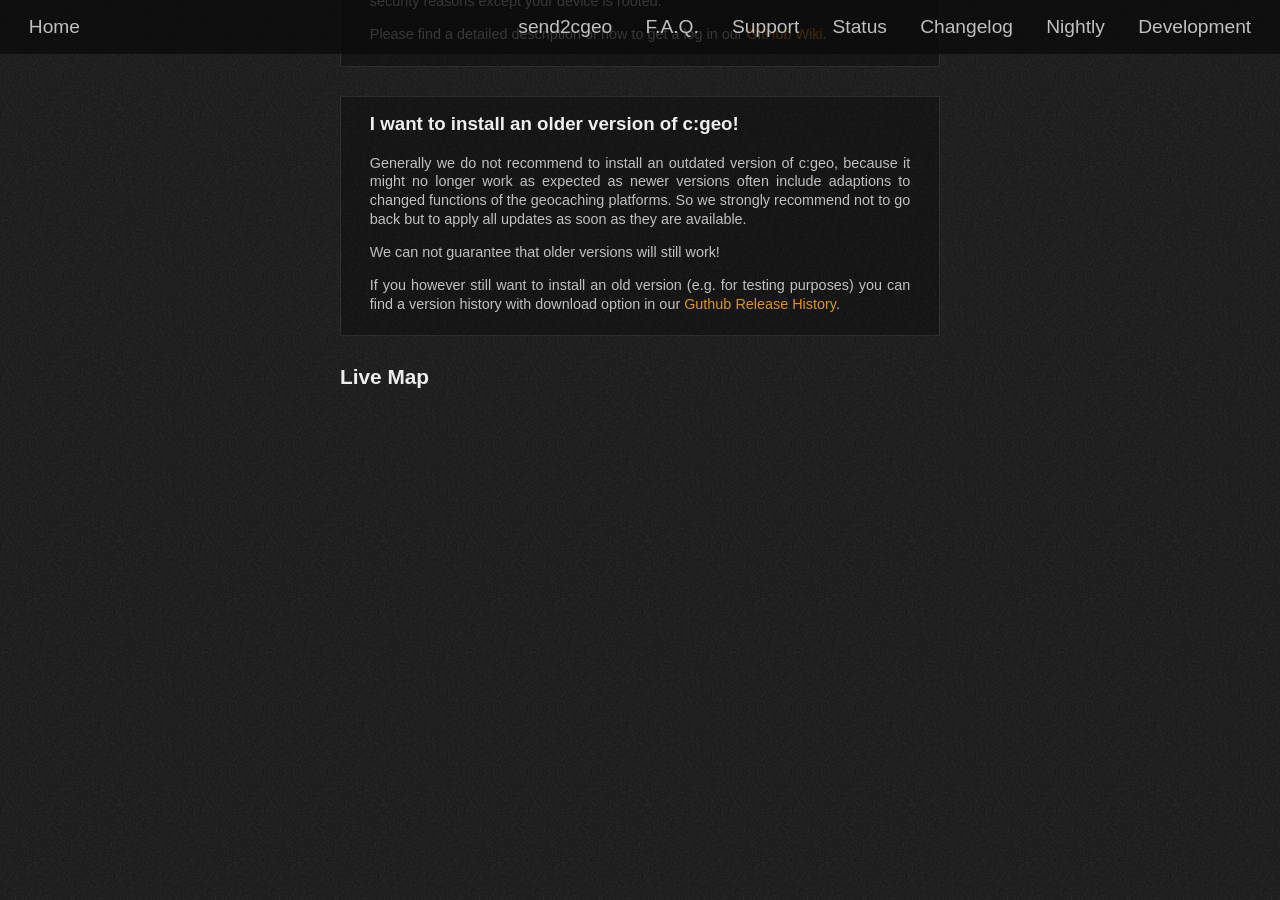
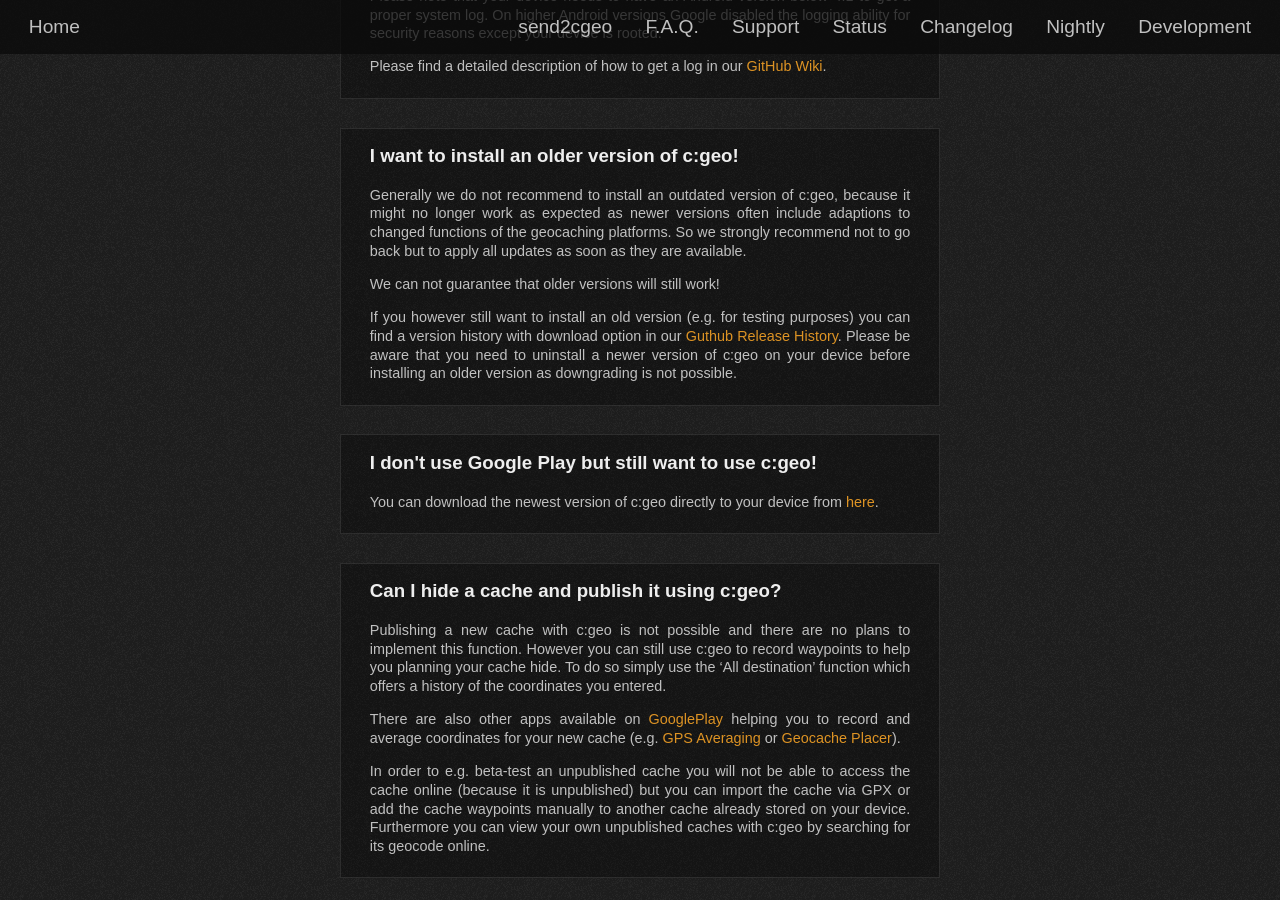
Before and after one commit to cgeo/cgeo.github.io, a Jekyll site: the page built from faq.html, in a window 1280 px wide and 900 px high, scrolled down 9041 px. Built offline with Jekyll 4.4.1, drawn with Linux system fonts in a browser that asks for light colours; some web fonts are replaced; before the commit the page ends 9446 px from its top, so only the background shows below that; some of the changed text lies outside the part shown.

Commit message:
FAQ No GooglePlay / Hide a cache with c:geo

```diff
--- a/_data/faq.yml
+++ b/_data/faq.yml
@@ -299,6 +299,22 @@
             We can not guarantee that older versions will still work!
 
             If you however still want to install an old version (e.g. for testing purposes) you can find a version history with download option in our [Guthub Release History](https://github.com/cgeo/cgeo/releases/).
+            Please be aware that you need to uninstall a newer version of c:geo on your device before installing an older version as downgrading is not possible.
+
+      - title: I don't use Google Play but still want to use c:geo!
+        content: |
+            You can download the newest version of c:geo directly to your device from [here](https://github.com/cgeo/cgeo/releases/latest/).
+
+      - title: Can I hide a cache and publish it using c:geo?
+        content: |
+            Publishing a new cache with c:geo is not possible and there are no plans to implement this function.
+            However you can still use c:geo to record waypoints to help you planning your cache hide.
+            To do so simply use the 'All destination' function which offers a history of the coordinates you entered.
+
+            There are also other apps available on [GooglePlay](https://play.google.com/) helping you to record and average coordinates for your new cache (e.g. [GPS Averaging](https://play.google.com/store/apps/details?id=org.destil.gpsaveraging) or [Geocache Placer](https://play.google.com/store/apps/details?id=dk.rocologo.geocacheplacer)).
+
+            In order to e.g. beta-test an unpublished cache you will not be able to access the cache online (because it is unpublished) but you can import the cache via GPX or add the cache waypoints manually to another cache already stored on your device.
+            Furthermore you can view your own unpublished caches with c:geo by searching for its geocode online.
 
 - title: Live Map
   items:
```
